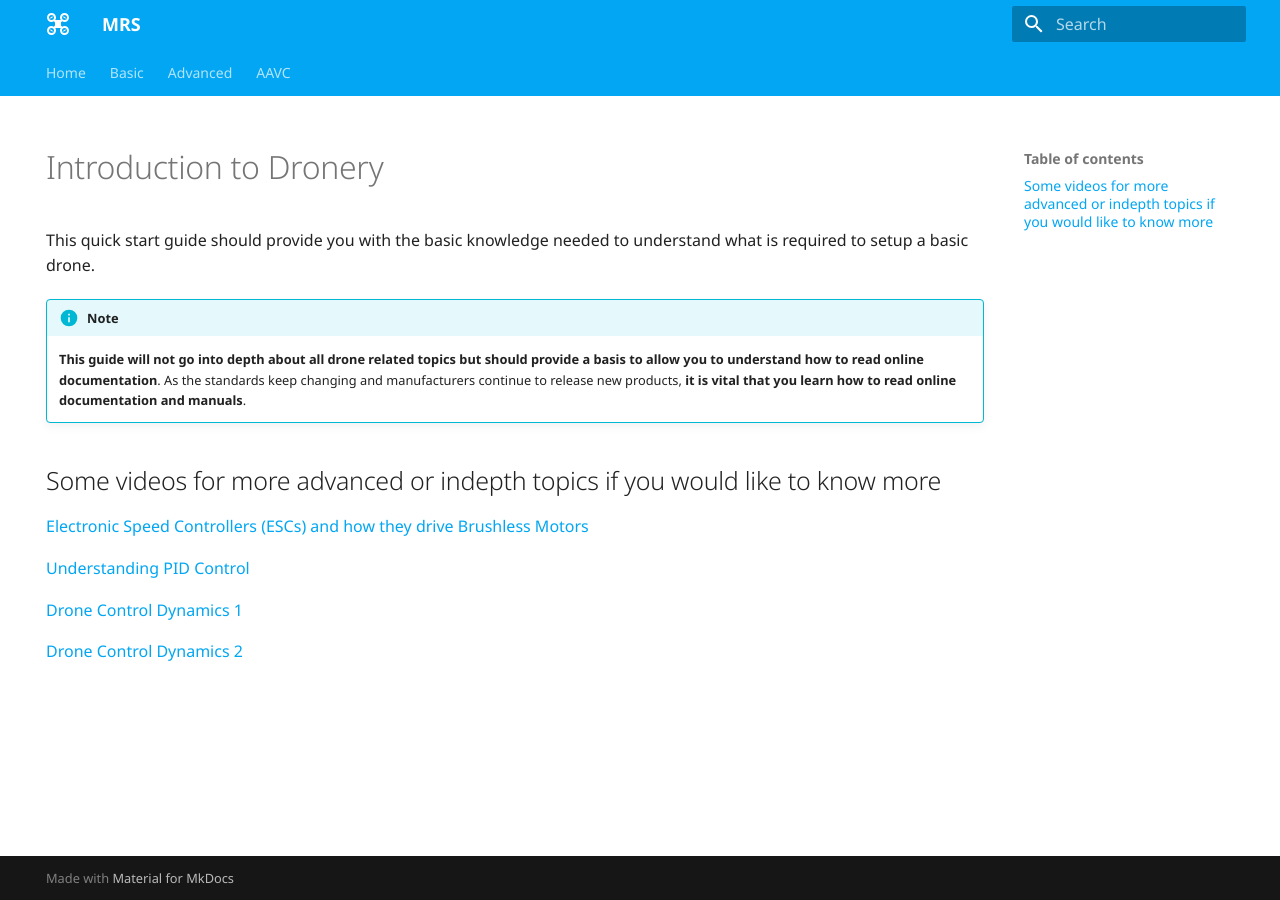
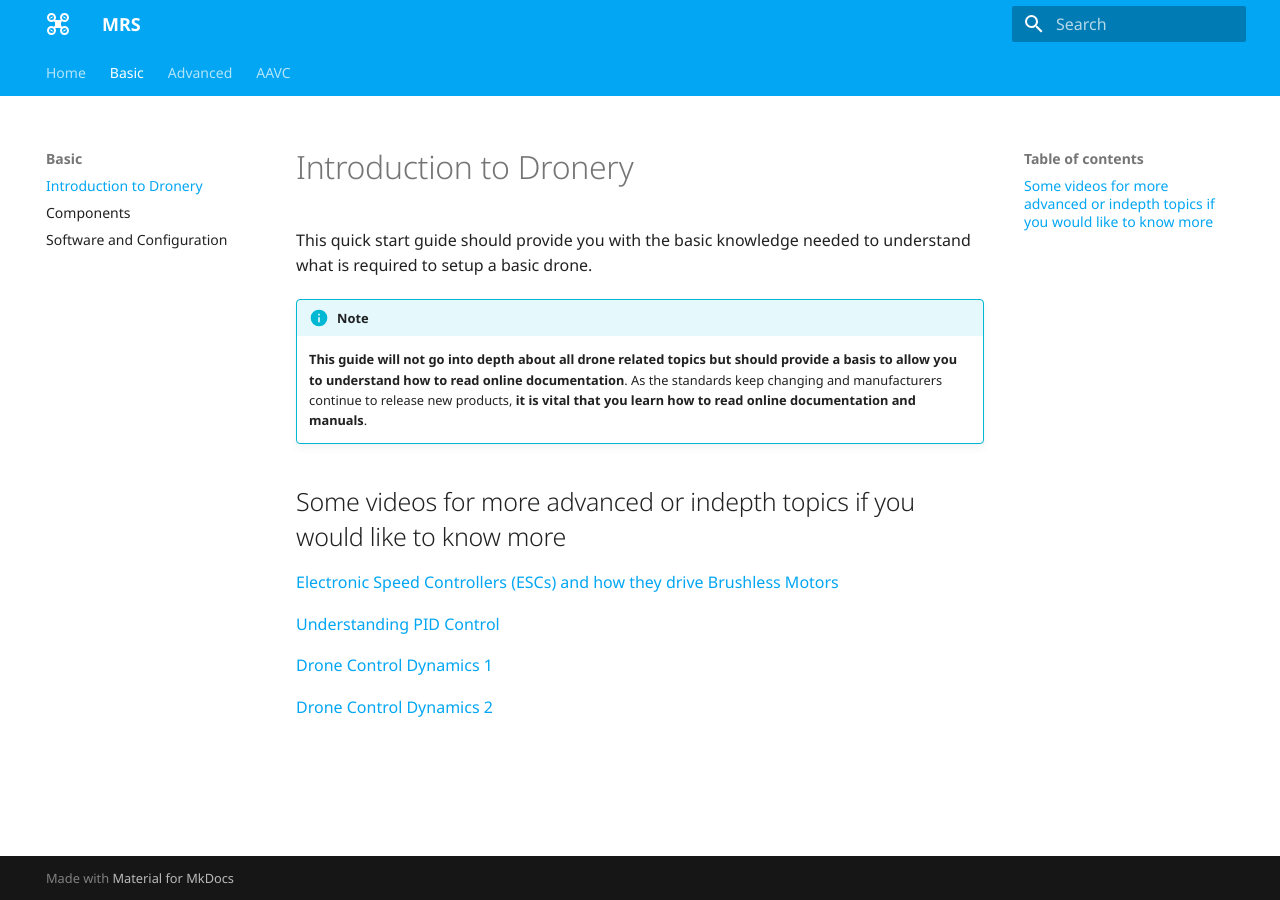
Before and after one commit to multirotorsociety/mrs-documentation, an MkDocs documentation site: the page built from docs/basic/basic_introduction.md, in a window 1280 px wide. Built offline with MkDocs 1.6.1 and Material for MkDocs 9.7.7, drawn with Linux system fonts in a browser that asks for light colours.

```diff
--- a/docs/basic/basic_introduction.md
+++ b/docs/basic/basic_introduction.md
@@ -1,6 +1,6 @@
 ---
 hide:
-  - navigation
+#  - navigation
 ---
 
 # Introduction to Dronery
--- a/mkdocs.yml
+++ b/mkdocs.yml
@@ -19,7 +19,10 @@ theme:
 
 nav:
     - Home: 'index.md'
-    - Basic: 'basic/introduction_to_drones.md'
+    - 'Basic':
+        - 'basic/basic_introduction.md'
+        - 'basic/components.md'
+        - 'basic/software_and_configuration.md'
     - Advanced: 'advanced/introduction_to_advanced_drones.md'
     - AAVC: 'competition/AAVC_reference.md'
 
```
Also changed, not shown: docs/basic/components.md (+1 -1 lines), docs/basic/software_and_configuration.md (+1 -1 lines), docs/index.md (+2 -2 lines).
